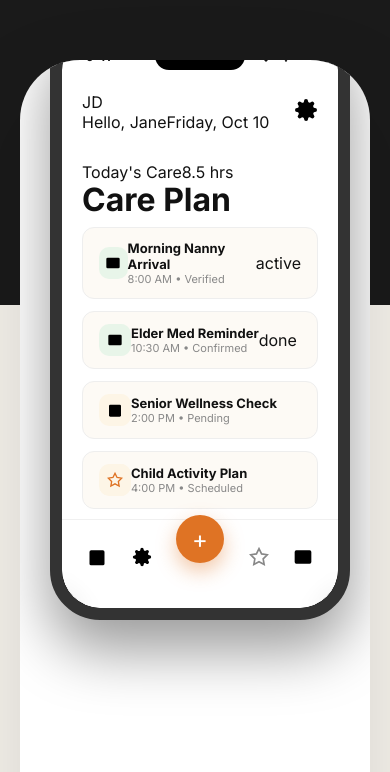
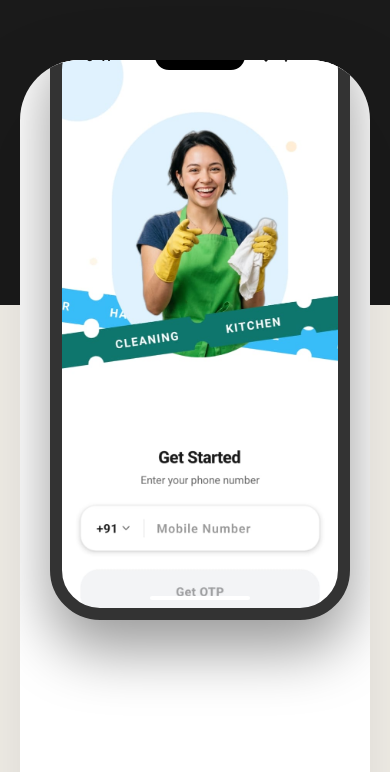
Before and after one commit to viratco/fixihelp, a React (Vite) app: page / in a window 390 px wide. Shown: the part 6610-7382 px from the top of the page. Built offline with nearby package versions, Linux system fonts and the light colour scheme.

Commit message:
Update scheduler phone mockup with high-fidelity app UI and fix responsiveness

```diff
--- a/src/App.jsx
+++ b/src/App.jsx
@@ -9,6 +9,7 @@ import babyImg2 from './assets/baby_care_lifestyle.png';
 import elderImg2 from './assets/elder_care_lifestyle.png';
 import domesticImg from './assets/domestic_help.png';
 import appPreviewImg from './assets/PHOTO-2026-04-10-18-13-24.jpg';
+import getStartedImg from './assets/PHOTO-2026-04-11-12-51-42.jpg';
 
 // SVGs mapped out for standard elements
 const AppleIcon = () => (
@@ -312,8 +313,7 @@ function App() {
           <div className="scheduler-bg-split"></div>
           <div className="scheduler-card scroll-reveal fade-up">
             <div className="scheduler-card-left">
-              <div className="scheduler-phone">
-                <div className="scheduler-phone-inner">
+              <div className="scheduler-phone with-app-capture" style={{ backgroundImage: `url(${getStartedImg})`, backgroundSize: 'cover', backgroundPosition: 'center 28px', backgroundRepeat: 'no-repeat', backgroundColor: '#fff' }}>
                 <div className="phone-status-bar">
                   <span>9:41</span>
                   <div className="status-icons">
@@ -323,78 +323,8 @@ function App() {
                   </div>
                 </div>
                 <div className="dynamic-island"></div>
-
-                  <div className="app-header">
-                    <div className="user-profile">
-                      <div className="avatar">JD</div>
-                      <div className="user-info">
-                        <span className="user-greeting">Hello, Jane</span>
-                        <span className="user-date">Friday, Oct 10</span>
-                      </div>
-                    </div>
-                    <div className="app-icon-small"><SettingsIcon /></div>
-                  </div>
-
-                  <div className="scheduler-app-content">
-                    <div className="dashboard-summary">
-                      <div className="summary-card">
-                        <div className="summary-left">
-                          <span className="summary-label">Today's Care</span>
-                          <span className="summary-value">8.5 hrs</span>
-                        </div>
-                        <div className="summary-right">
-                          <div className="progress-mini"></div>
-                        </div>
-                      </div>
-                    </div>
-
-                    <h2 className="app-title-special">Care Plan</h2>
-
-                    <div className="scheduler-list">
-                      <div className="scheduler-item item-done">
-                        <div className="item-icon-wrap"><CheckIcon /></div>
-                        <div className="item-details">
-                          <span className="item-name">Morning Nanny Arrival</span>
-                          <span className="item-time">8:00 AM • Verified</span>
-                        </div>
-                        <div className="badge-diy">active</div>
-                      </div>
-
-                      <div className="scheduler-item item-done">
-                        <div className="item-icon-wrap"><CheckIcon /></div>
-                        <div className="item-details">
-                          <span className="item-name">Elder Med Reminder</span>
-                          <span className="item-time">10:30 AM • Confirmed</span>
-                        </div>
-                        <div className="badge-diy">done</div>
-                      </div>
-
-                      <div className="scheduler-item">
-                        <div className="item-icon-wrap-pending"><CalendarIcon /></div>
-                        <div className="item-details">
-                          <span className="item-name">Senior Wellness Check</span>
-                          <span className="item-time">2:00 PM • Pending</span>
-                        </div>
-                      </div>
-
-                      <div className="scheduler-item">
-                        <div className="item-icon-wrap-pending"><StarIcon /></div>
-                        <div className="item-details">
-                          <span className="item-name">Child Activity Plan</span>
-                          <span className="item-time">4:00 PM • Scheduled</span>
-                        </div>
-                      </div>
-                    </div>
-                  </div>
-
-                  <div className="phone-bottom-nav">
-                    <div className="nav-item active"><CalendarIcon /></div>
-                    <div className="nav-item"><SettingsIcon /></div>
-                    <div className="nav-item-center"><div className="plus-btn">+</div></div>
-                    <div className="nav-item"><StarIcon /></div>
-                    <div className="nav-item"><CheckIcon /></div>
-                  </div>
-                </div>
+                <div className="app-safe-area-top"></div>
+                <div className="phone-home-indicator"></div>
               </div>
             </div>
             <div className="scheduler-card-right">
```
Also changed, not shown: src/assets/PHOTO-2026-04-11-12-51-42.jpg (added). Lines whose indentation alone changed are shown as unchanged.
